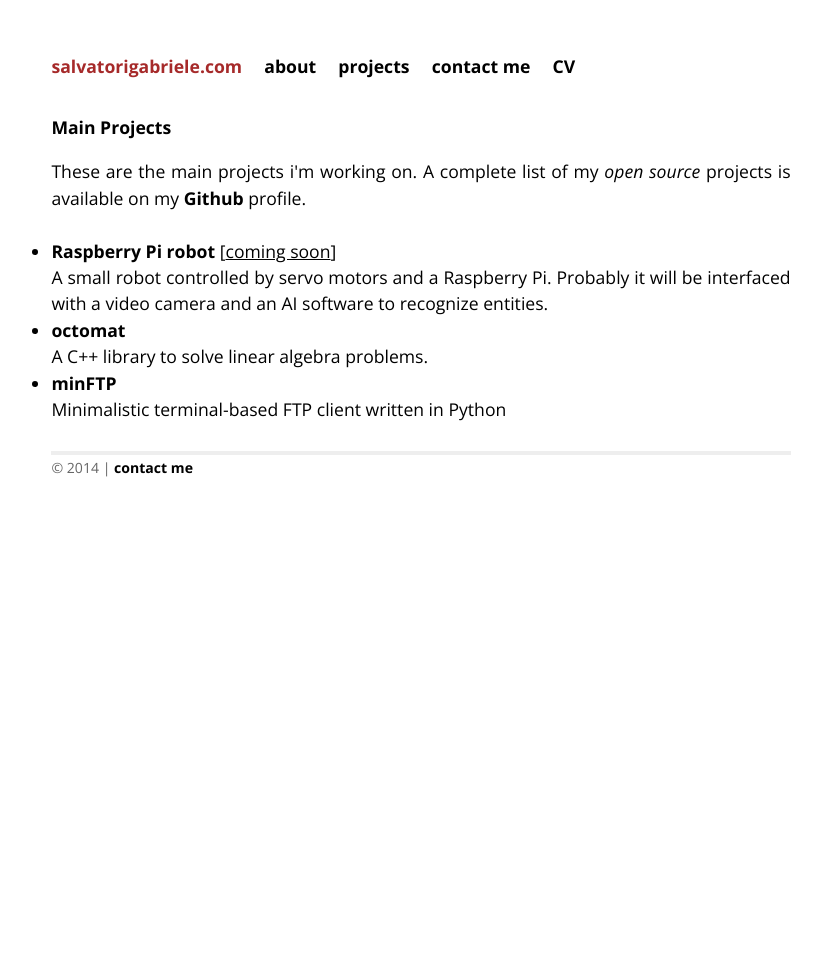
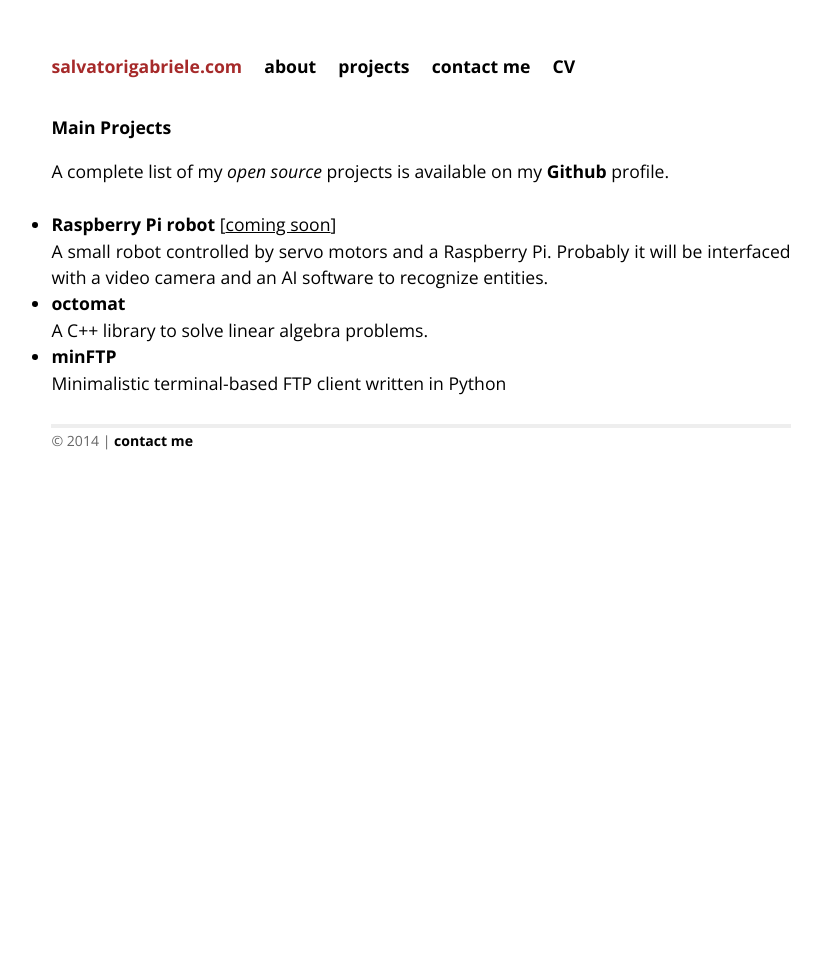
Before and after one commit to gsalvatori/salvatorigabriele.com, a Jekyll site: the page built from projects.html, in a window 1280 px wide. Shown: the whole page, without its empty margins (219-1041 px from the left). Built offline with Jekyll 4.4.1, drawn with Linux system fonts in a browser that asks for light colours; Markdown is read by kramdown in place of the engine named in the settings.

Commit message:
Update projects.html

```diff
--- a/projects.html
+++ b/projects.html
@@ -5,7 +5,7 @@
 
 <div id="home">
   <h1>Main Projects</h1>
-  These are the main projects i'm working on. A complete list of my <i>open source</i> projects is available on my <a href="https://github.com/gsalvatori"><b>Github</b></a> profile.<br><br>
+  A complete list of my <i>open source</i> projects is available on my <a href="https://github.com/gsalvatori"><b>Github</b></a> profile.<br><br>
   <ul>
     <li><a href=""><b>Raspberry Pi robot</b> [<u>coming soon</u>]</a><br>A small robot controlled by servo motors and a Raspberry Pi. Probably it will be interfaced with a video camera and an AI software to recognize entities.</li>
     <li><a href="https://github.com/gsalvatori/octomat"><b>octomat</b></a><br>A C++ library to solve linear algebra problems.</li>
```
